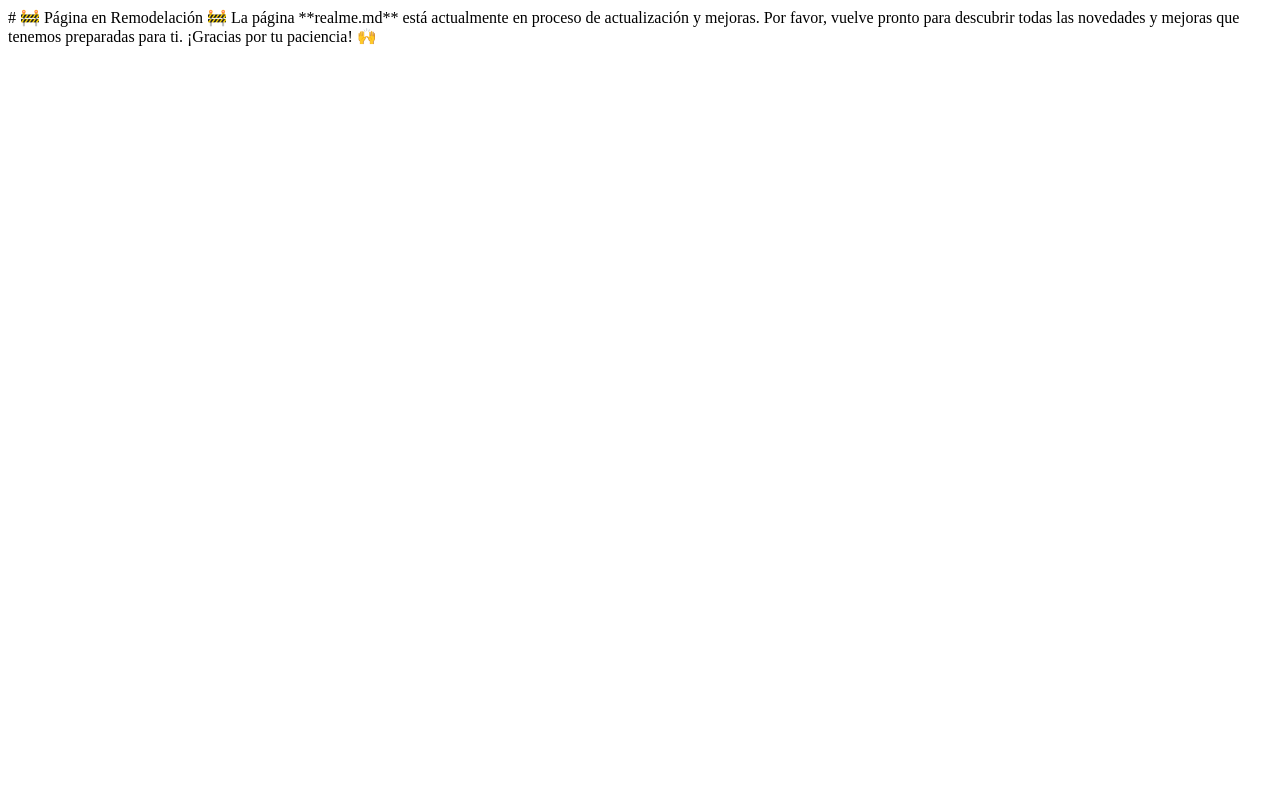
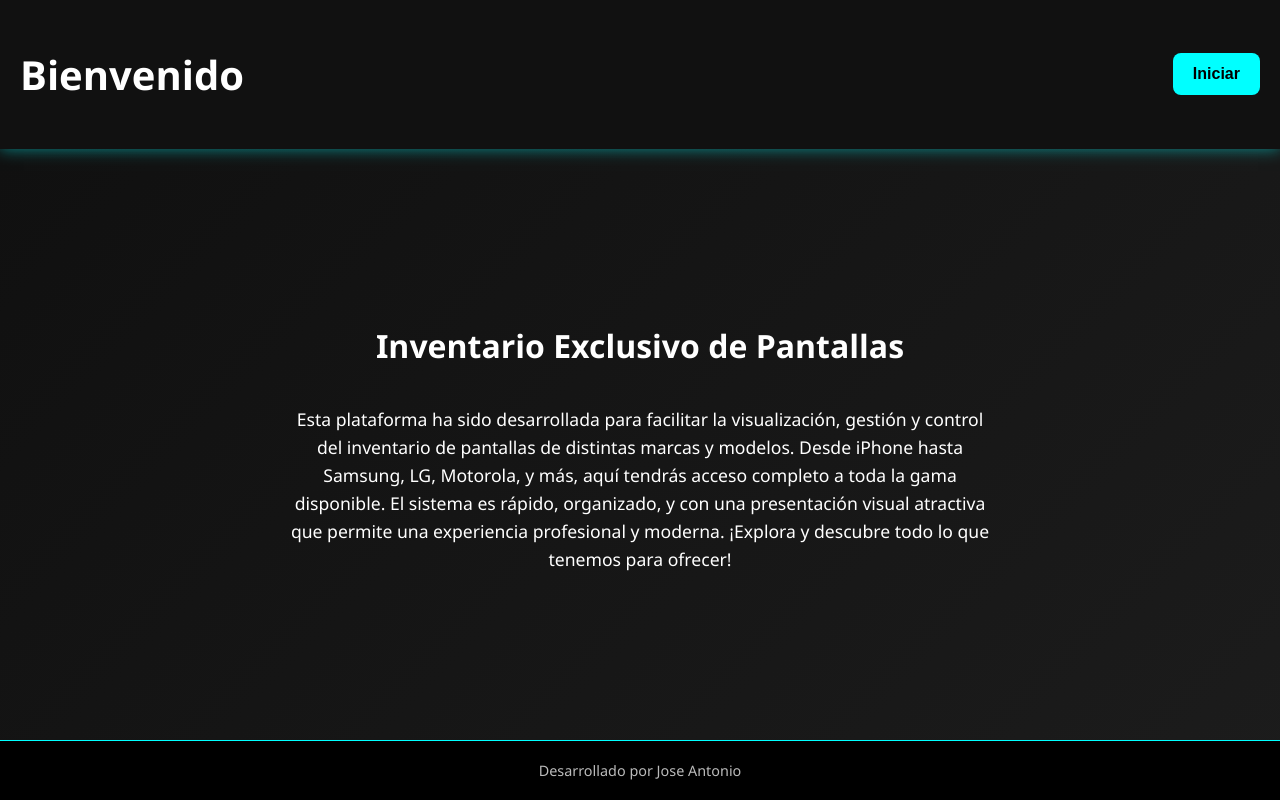
Before and after one commit to InvenatrioSanfelipe/PantallasTech---Sistema-de-Inventario.com, a plain HTML site: page index.html in a window 1280 px wide. Drawn offline with nearby package versions, Linux system fonts and the light colour scheme.

Commit message:
Update index.html

```diff
--- a/index.html
+++ b/index.html
@@ -1,7 +1,167 @@
-# 🚧 Página en Remodelación 🚧
+<!DOCTYPE html>
+<html lang="es">
+<head>
+  <meta charset="UTF-8" />
+  <meta name="viewport" content="width=device-width, initial-scale=1" />
+  <title>Bienvenido al Inventario</title>
+  <link rel="icon" href="logo.jpg" type="logo/png" />
+  <link rel="stylesheet" href="https://cdnjs.cloudflare.com/ajax/libs/animate.css/4.1.1/animate.min.css" />
+  <style>
+    body {
+      margin: 0;
+      padding: 0;
+      background: linear-gradient(135deg, #0f0f0f, #1c1c1c);
+      color: white;
+      font-family: 'Segoe UI', sans-serif;
+      display: flex;
+      flex-direction: column;
+      min-height: 100vh;
+      overflow-x: hidden;
+    }
 
-La página **realme.md** está actualmente en proceso de actualización y mejoras.
+    header {
+      display: flex;
+      justify-content: space-between;
+      align-items: center;
+      padding: 20px;
+      background: #111;
+      box-shadow: 0 0 15px rgba(0, 255, 255, 0.5);
+    }
 
-Por favor, vuelve pronto para descubrir todas las novedades y mejoras que tenemos preparadas para ti.
+    header h1 {
+      font-size: 2.5em;
+      animation: neonTitle 2s ease-in-out infinite alternate;
+    }
 
-¡Gracias por tu paciencia! 🙌
+    .btn-iniciar {
+      padding: 12px 20px;
+      font-size: 16px;
+      background: #00ffff;
+      border: none;
+      color: #000;
+      border-radius: 8px;
+      cursor: pointer;
+      font-weight: bold;
+      transition: transform 0.3s, box-shadow 0.3s;
+      animation: bounceIn 1s ease;
+    }
+
+    .btn-iniciar:hover {
+      transform: scale(1.1);
+      box-shadow: 0 0 15px #00ffff;
+    }
+
+    main {
+      flex: 1;
+      display: flex;
+      flex-direction: column;
+      align-items: center;
+      justify-content: center;
+      padding: 40px 20px;
+      text-align: center;
+    }
+
+    main h2 {
+      font-size: 2em;
+      margin-bottom: 20px;
+      animation: fadeInDown 1.2s;
+    }
+
+    main p {
+      max-width: 700px;
+      font-size: 1.1em;
+      line-height: 1.6;
+      animation: fadeInUp 1.5s;
+    }
+
+    footer {
+      padding: 20px;
+      text-align: center;
+      background-color: #000;
+      border-top: 1px solid #00ffff;
+      font-size: 0.9em;
+      color: #bbb;
+      animation: fadeInUp 2s;
+    }
+
+    @keyframes neonTitle {
+      from {
+        text-shadow: 0 0 10px #00ffff, 0 0 20px #00ffff;
+      }
+      to {
+        text-shadow: 0 0 20px #00ffff, 0 0 30px #00ffff;
+      }
+    }
+
+    @keyframes fadeInDown {
+      from {
+        opacity: 0;
+        transform: translateY(-30px);
+      }
+      to {
+        opacity: 1;
+        transform: translateY(0);
+      }
+    }
+
+    @keyframes fadeInUp {
+      from {
+        opacity: 0;
+        transform: translateY(30px);
+      }
+      to {
+        opacity: 1;
+        transform: translateY(0);
+      }
+    }
+
+    @keyframes bounceIn {
+      0% {
+        transform: scale(0.5);
+        opacity: 0;
+      }
+      60% {
+        transform: scale(1.2);
+        opacity: 1;
+      }
+      100% {
+        transform: scale(1);
+      }
+    }
+  </style>
+</head>
+<body>
+  <header>
+    <h1 class="animate__animated animate__pulse">Bienvenido</h1>
+    <button class="btn-iniciar" onclick="window.location.href='PantallaP.html'">Iniciar</button>
+  </header>
+
+  <main>
+    <h2 class="animate__animated animate__fadeIn">Inventario Exclusivo de Pantallas</h2>
+    <p class="animate__animated animate__fadeInUp">
+      Esta plataforma ha sido desarrollada para facilitar la visualización, gestión y control del inventario de pantallas de distintas marcas y modelos. Desde iPhone hasta Samsung, LG, Motorola, y más, aquí tendrás acceso completo a toda la gama disponible. El sistema es rápido, organizado, y con una presentación visual atractiva que permite una experiencia profesional y moderna. ¡Explora y descubre todo lo que tenemos para ofrecer!
+    </p>
+  </main>
+
+  <footer>
+    Desarrollado por Jose Antonio
+  </footer>
+
+  <script>
+    // Bloquear clic derecho
+    document.addEventListener('contextmenu', e => e.preventDefault());
+
+    // Bloquear Ctrl+U, Ctrl+S, Ctrl+C, Shift y F12
+    document.onkeydown = function(e) {
+      if(e.ctrlKey && ['u','U','s','S','c','C'].includes(e.key)) {
+        e.preventDefault();
+        return false;
+      }
+      if(e.key === 'F12') {
+        e.preventDefault();
+        return false;
+      }
+    }
+  </script>
+</body>
+</html>
```
